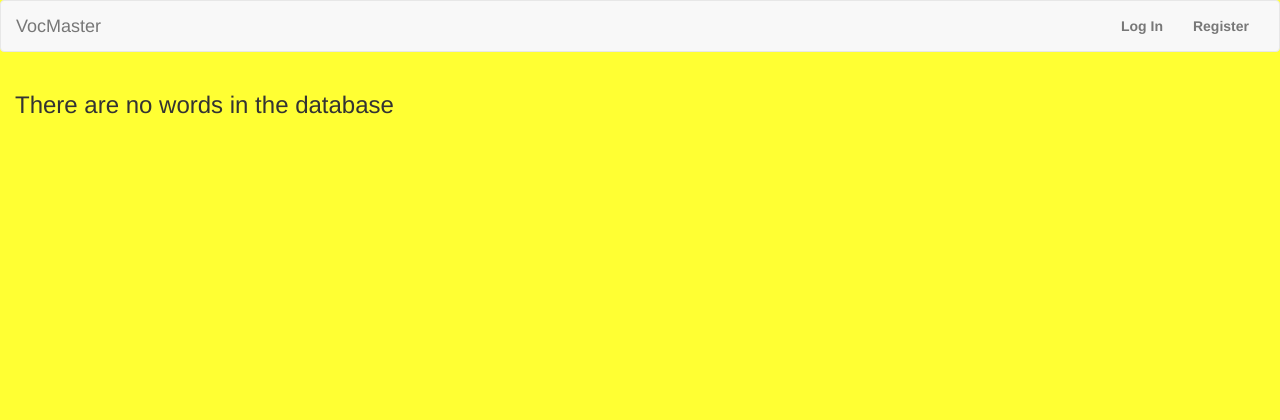
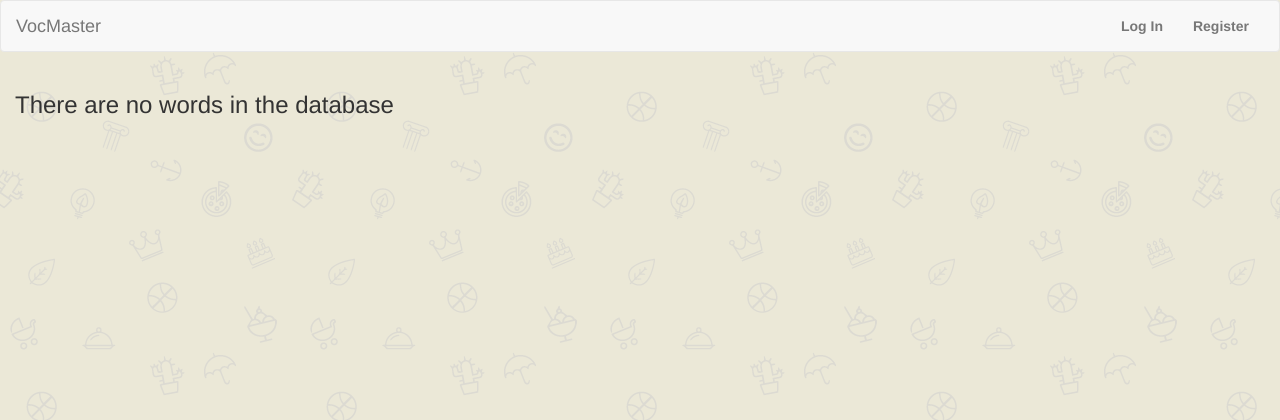
Before and after one commit to daria-n/Learn_vocabulary_web_app, a Django app: page / in a window 1280 px wide. Shown: the top 420 px of the page. Run offline with Django 3.2, Linux system fonts and the light colour scheme; some libraries are stand-ins or nearby versions.

Commit message:
changed background

```diff
--- a/website/vocabulary/static/vocabulary/style.css
+++ b/website/vocabulary/static/vocabulary/style.css
@@ -1,5 +1,5 @@
 body {
-    background-color: #ffff33;
+    background-image: url('/static/vocabulary/pictures/giftly_background.png');
 }
 
 /* FOR LOGIN FORM */
```
Also changed, not shown: website/db.sqlite3, website/vocabulary/static/vocabulary/pictures/giftly_background.png (added).
